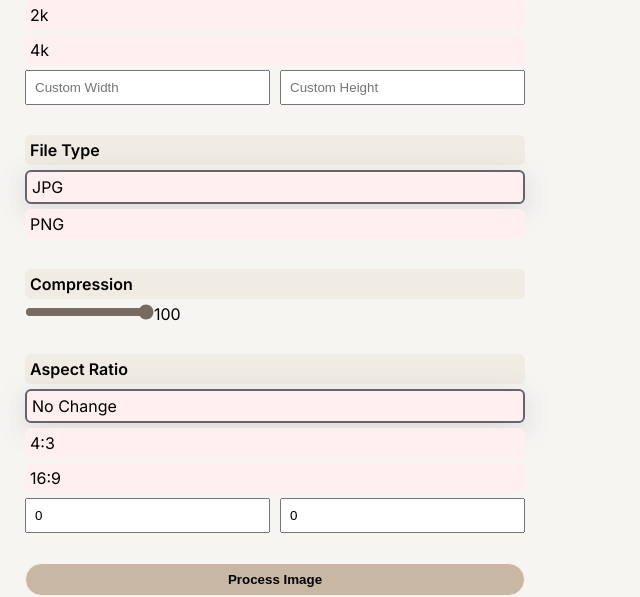
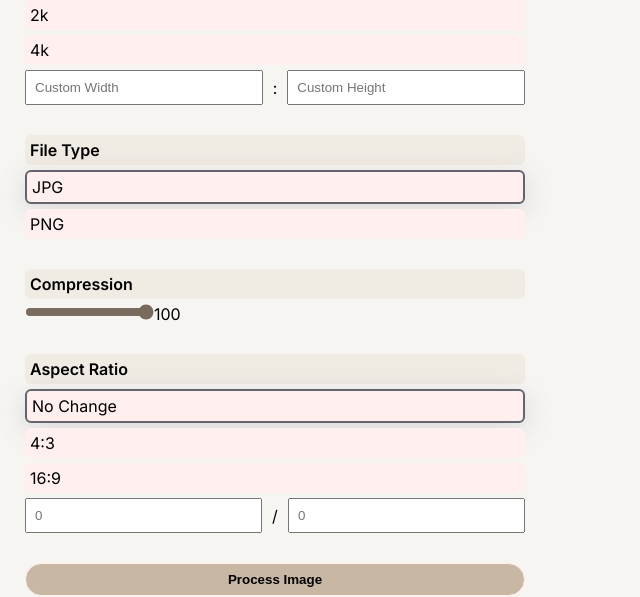
Before and after one commit to KenanZengin/ImageConverter, a Next.js app: page /photos in a window 1280 px wide. Shown: the part 253-850 px from the top of the page, without its empty margins (0-640 px from the left). Built offline with nearby package versions, Linux system fonts and the light colour scheme.

Commit message:
update inputs

```diff
--- a/src/app/photos/page.tsx
+++ b/src/app/photos/page.tsx
@@ -187,6 +187,7 @@ const IndexPage = () => {
         const sizeInMB = (sizeInBytes / 1024 / 1024).toFixed(2);
         setNewFormat(() => format)
         setProcessedSize(Number(sizeInMB));
+
       },
       'base64'
     );
@@ -194,6 +195,7 @@ const IndexPage = () => {
   };
 
   const handleDownload = () => {
+
     if (output && outputName) {
 
       const link = document.createElement('a');
@@ -244,10 +246,8 @@ const IndexPage = () => {
   }
 
   const handleInputChange = (event: React.ChangeEvent<HTMLInputElement>) => {
-
+    setDimensions(()=>({...dimensions,[name]: 1}));
     const { name, value } = event.target;
-    setResolution(()=>({width:0,height:0}));
-
     setAspectRatio(()=>"")
     if(Number(value) < 1){
       setDimensions(()=>({...dimensions,[name]: 1}));
@@ -308,6 +308,7 @@ const IndexPage = () => {
                         onChange={handleCustomWidthChange}
                         className={`${customWidth  ?  "select-b" : ""}`}
                       />
+                      :
                       <input
                           min={0}
                           type="number"
@@ -378,16 +379,17 @@ const IndexPage = () => {
                         type="number"
                         name="width"
                         placeholder="0"
-                        value={dimensions.width}
+                        value={ dimensions.width > 0 ? dimensions.width : ""  }
                         onChange={handleInputChange}
                         className={`${dimensions.width  ?  "select-b" : ""}`}
                       />
+                      /
                       <input
                         min={0}
                         type="number"
                         name="height"
                         placeholder="0"
-                        value={dimensions.height}
+                        value={ dimensions.height > 0 ? dimensions.height : ""  }
                         onChange={handleInputChange}
                         className={`${dimensions.height  ?  "select-b" : ""}`}
                       />
--- a/style/style.css
+++ b/style/style.css
@@ -158,7 +158,9 @@ html,body{
                     }
                     .custom_width,.custom_ratio{
                         display: flex;
+                        align-items: center;
                         gap: 10px;
+
                         input{
                             width: 50%;
                             padding: 8px;
@@ -167,6 +169,8 @@ html,body{
                         input[type="number"]:focus,input[type="number"]:focus-visible{
                             border-color: #F3D0D7;
                             border: 2px solid #F3D0D7;
+                            box-shadow: #F3D0D7 0px 7px 29px 0px;
+
                         }
                     }
                     .custom_compression{
@@ -174,8 +178,12 @@ html,body{
                             accent-color: #776B5D;
                         }
                     }
+                    .select-b{
+                        border: 2px solid rgb(100, 100, 111) !important;
+                        box-shadow: rgba(100, 100, 111, 0.2) 0px 7px 29px 0px;
+                    }
+                }
 
-                }
                 button{
                     padding: 8px 0;
                     outline: 0;
@@ -240,8 +248,3 @@ html,body{
         }
     }
 }
-
-.select-b{
-    border: 2px solid rgb(100, 100, 111) !important;
-    box-shadow: rgba(100, 100, 111, 0.2) 0px 7px 29px 0px;
-}
```
